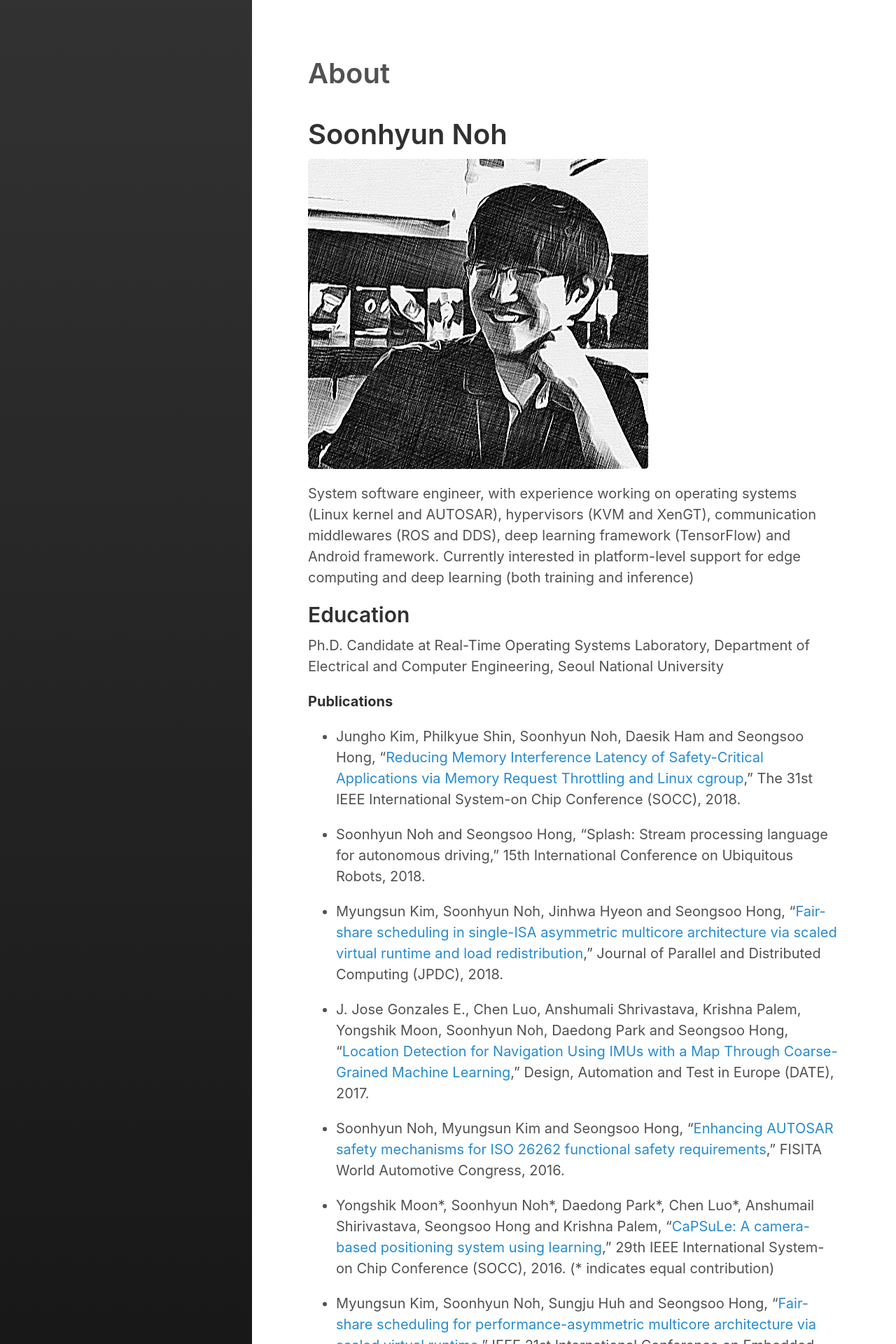
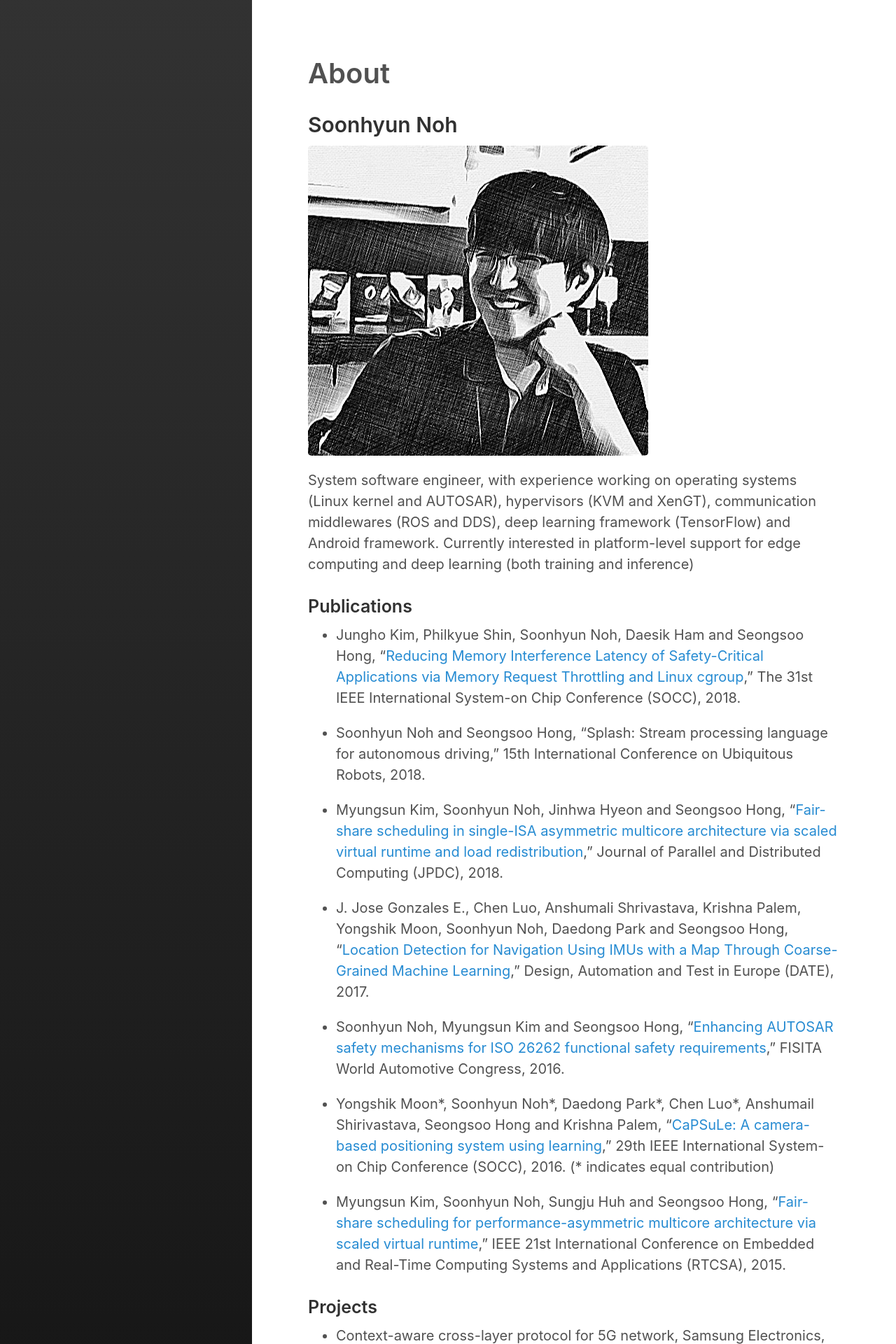
Before and after one commit to shnoh171/shnoh171.github.io, a Jekyll site: the page built from about.md, in a window 1280 px wide. Shown: the top 1920 px of the page at 70% size. Built offline with Jekyll 4.4.1, drawn with Linux system fonts in a browser that asks for light colours; some of the changed text lies outside the part shown.

Commit message:
change about

```diff
--- a/about.md
+++ b/about.md
@@ -4,17 +4,13 @@ title: About
 sidebar_link: true
 ---
 
-# Soonhyun Noh
+## Soonhyun Noh
 
 ![placeholder](/assets/images/profile.png)
 
 System software engineer, with experience working on operating systems (Linux kernel and AUTOSAR), hypervisors (KVM and XenGT), communication middlewares (ROS and DDS), deep learning framework (TensorFlow) and Android framework. Currently interested in platform-level support for edge computing and deep learning (both training and inference)
 
-## Education
-
-Ph.D. Candidate at Real-Time Operating Systems Laboratory, Department of Electrical and Computer Engineering, Seoul National University
-
-**Publications**
+### Publications
 
 - Jungho Kim, Philkyue Shin, Soonhyun Noh, Daesik Ham and Seongsoo Hong, "[Reducing Memory Interference Latency of Safety-Critical Applications via Memory Request Throttling and Linux cgroup](http://redwood.snu.ac.kr/wordpress/wp-content/uploads/2018/08/18-07-30-SOCC_Memory-Request-Throttling_final.pdf)," The 31st IEEE International System-on Chip Conference (SOCC), 2018.
 
@@ -30,7 +26,7 @@ Ph.D. Candidate at Real-Time Operating Systems Laboratory, Department of Electri
 
 - Myungsun Kim, Soonhyun Noh, Sungju Huh and Seongsoo Hong, "[Fair-share scheduling for performance-asymmetric multicore architecture via scaled virtual runtime](https://ieeexplore.ieee.org/document/7299846/)," IEEE 21st International Conference on Embedded and Real-Time Computing Systems and Applications (RTCSA), 2015.
 
-**Projects**
+### Projects
 
 - Context-aware cross-layer protocol for 5G network, Samsung Electronics, 2012-2014.
 - Development of SW hotspot detection and SW simulation techiniques, Samsung Electronics, 2014.
```
Also changed, not shown: other parts of about.md (+5 -0 lines).
